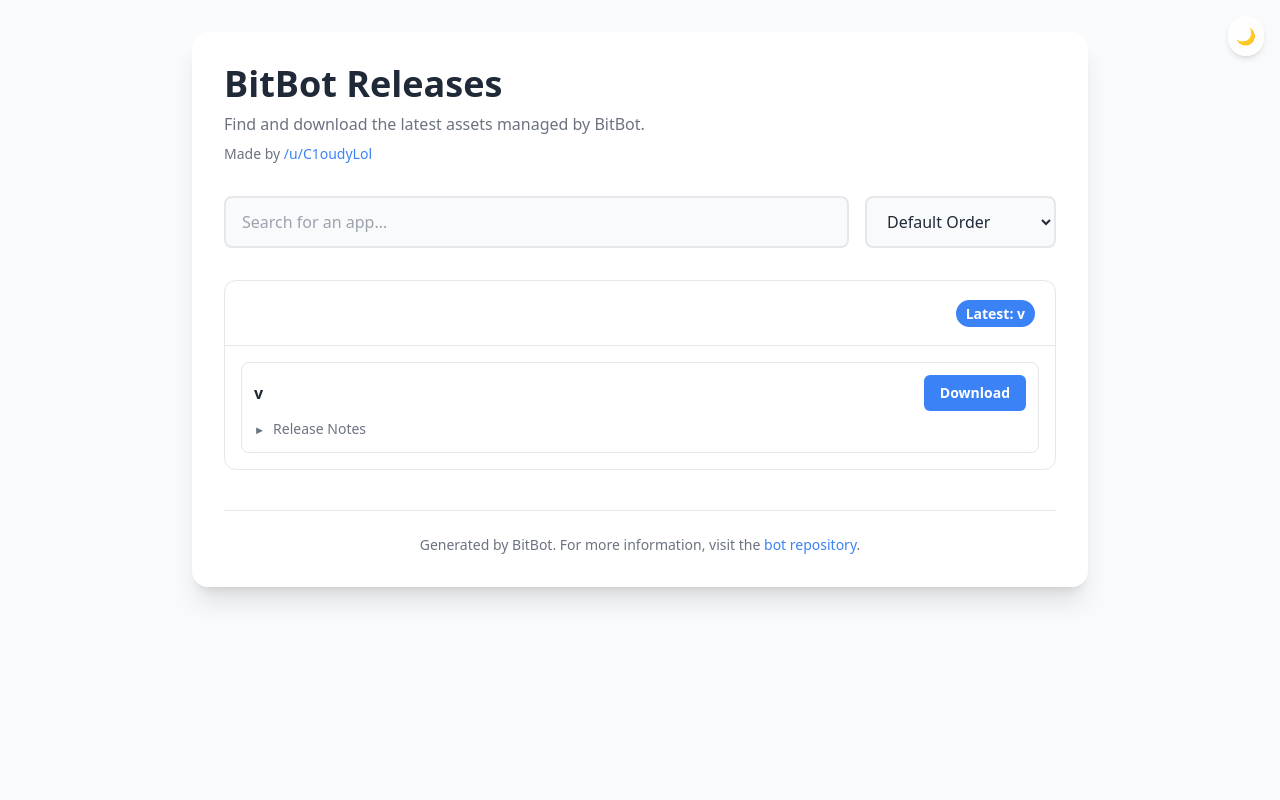
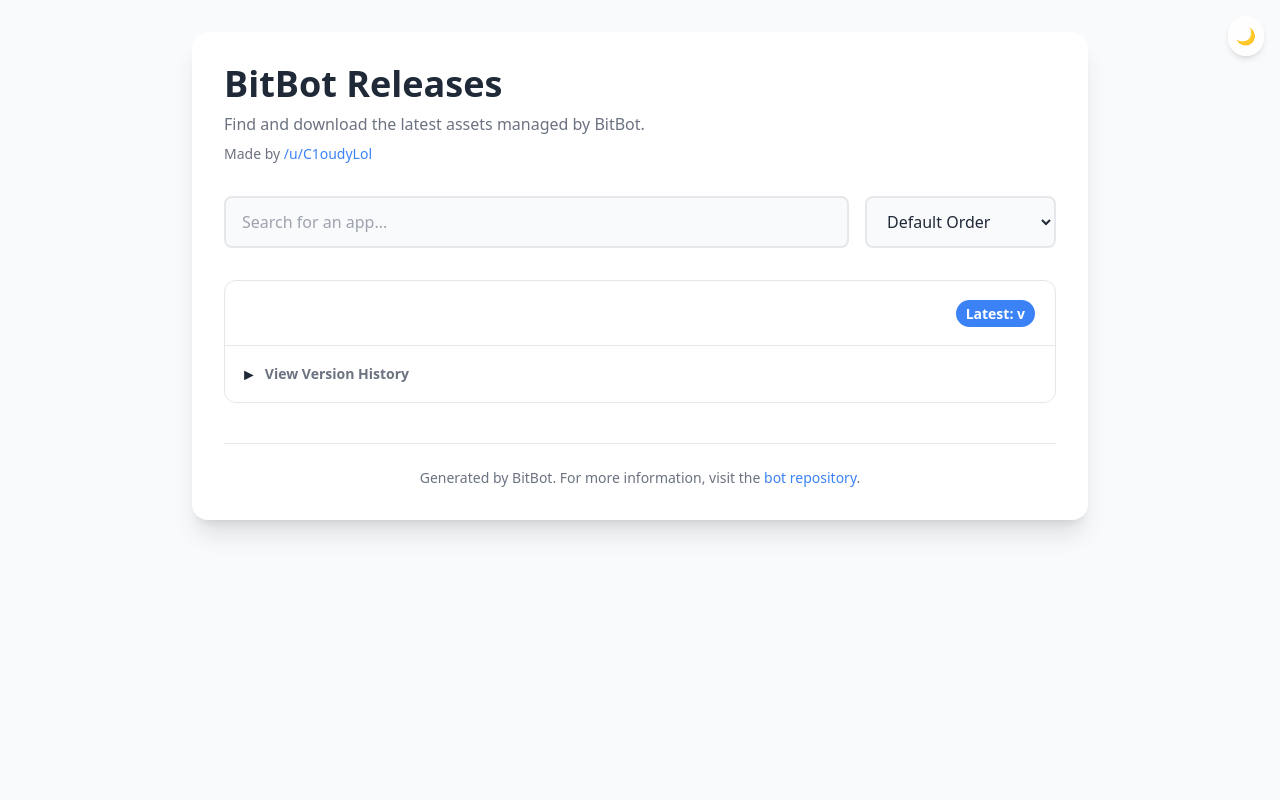
Before and after one commit to S0methingSomething/BitBot, a Python web app: template templates/default_landing_page.html in a window 1280 px wide. Run offline with Jinja, Linux system fonts and the light colour scheme; the template is opened without the code that fills it, so the values that code supplies are empty; some libraries are stand-ins or nearby versions.

Commit message:
refactor(pages): Make version history collapsible

```diff
--- a/templates/default_landing_page.html
+++ b/templates/default_landing_page.html
@@ -11,23 +11,21 @@
             --primary-hover: #2563eb;
             --bg-color: #f9fafb;
             --text-color: #1f2937;
-            --text-muted-color: #6b7280; /* gray-500 */
+            --text-muted-color: #6b7280;
             --card-bg-color: #ffffff;
             --border-color: #e5e7eb;
             --input-bg-color: #f9fafb;
             --input-focus-bg-color: #ffffff;
-            --details-bg-color: #f9fafb;
         }
 
         .dark {
             --bg-color: #000000;
             --text-color: #f3f4f6;
-            --text-muted-color: #a1a1aa; /* zinc-400 */
-            --card-bg-color: #18181b; /* zinc-900 */
-            --border-color: #27272a; /* zinc-800 */
+            --text-muted-color: #a1a1aa;
+            --card-bg-color: #18181b;
+            --border-color: #27272a;
             --input-bg-color: #27272a;
             --input-focus-bg-color: #18181b;
-            --details-bg-color: #27272a;
         }
 
         body {
@@ -44,15 +42,21 @@
             border-color: var(--primary-color) !important;
         }
 
-        details > summary { list-style: none; cursor: pointer; }
-        details > summary::-webkit-details-marker { display: none; }
-        details > summary::before {
-            content: '►';
-            margin-right: 0.5rem;
-            font-size: 0.8em;
+        /* Styling for the main history accordion */
+        details.history-details > summary {
+            list-style: none; /* Hide the default triangle */
+            cursor: pointer;
+            transition: background-color 0.2s ease-in-out;
+        }
+        details.history-details > summary::-webkit-details-marker {
+            display: none;
+        }
+        details.history-details > summary .history-arrow {
             transition: transform 0.2s ease-in-out;
         }
-        details[open] > summary::before { transform: rotate(90deg); }
+        details.history-details[open] > summary .history-arrow {
+            transform: rotate(90deg);
+        }
     </style>
 
     <script>
@@ -79,26 +83,14 @@
                 Made by <a href="https://www.reddit.com/u/C1oudyLol/" target="_blank" rel="noopener noreferrer" class="text-[var(--primary-color)] hover:underline">/u/C1oudyLol</a>
             </p>
 
-            <div id="controls-container">
             <div class="flex flex-col md:flex-row gap-4 mb-8">
-                    <div class="flex-grow">
-                        <label for="searchInput" class="sr-only">Search for an app</label>
-                        <input type="text" id="searchInput" placeholder="Search for an app..." class="search-input w-full px-4 py-3 bg-[var(--input-bg-color)] border-2 border-[var(--border-color)] rounded-lg focus:bg-[var(--input-focus-bg-color)] transition-colors duration-300">
-                    </div>
+                <div class="flex-grow"><input type="text" id="searchInput" placeholder="Search for an app..." class="search-input w-full px-4 py-3 bg-[var(--input-bg-color)] border-2 border-[var(--border-color)] rounded-lg focus:bg-[var(--input-focus-bg-color)] transition-colors duration-300"></div>
                 <div class="flex-shrink-0">
-                        <label for="sort-select" class="sr-only">Sort by</label>
                     <select id="sort-select" class="sort-select w-full md:w-auto h-full px-4 py-3 bg-[var(--input-bg-color)] border-2 border-[var(--border-color)] rounded-lg focus:bg-[var(--input-focus-bg-color)] transition-colors duration-300">
                         <option value="default">Default Order</option>
-                            <optgroup label="By Name">
-                                <option value="alpha-asc">Name (A-Z)</option>
-                                <option value="alpha-desc">Name (Z-A)</option>
-                            </optgroup>
-                            <optgroup label="By Date">
-                                <option value="date-desc">Newest Release</option>
-                                <option value="date-asc">Oldest Release</option>
-                            </optgroup>
+                        <optgroup label="By Name"><option value="alpha-asc">Name (A-Z)</option><option value="alpha-desc">Name (Z-A)</option></optgroup>
+                        <optgroup label="By Date"><option value="date-desc">Newest Release</option><option value="date-asc">Oldest Release</option></optgroup>
                     </select>
-                    </div>
                 </div>
             </div>
 
@@ -109,56 +101,40 @@
                          data-latest-release-date="{{app.releases[0].published_at}}">
 
                     <header class="p-4 md:p-5 flex justify-between items-center border-b border-[var(--border-color)]">
-                        <div>
-                            <h2 class="text-2xl font-bold">{{app.display_name}}</h2>
-                        </div>
+                        <div><h2 class="text-2xl font-bold">{{app.display_name}}</h2></div>
                         <div class="version-container text-right">
-                            <span class="font-semibold text-sm py-1 px-2.5 rounded-full bg-[var(--primary-color)] text-white">
-                                Latest: v{{app.releases[0].version}}
-                            </span>
+                            <span class="font-semibold text-sm py-1 px-2.5 rounded-full bg-[var(--primary-color)] text-white">Latest: v{{app.releases[0].version}}</span>
                         </div>
                     </header>
 
-                    <div class="p-3 md:p-4 space-y-3">
+                    <!-- This is the container for the collapsable history -->
+                    <div class="history-container p-4">
+                        <details class="history-details">
+                            <summary class="inline-flex items-center gap-2 p-2 -m-2 rounded-md hover:bg-gray-100 dark:hover:bg-gray-700">
+                                <span class="history-arrow">►</span>
+                                <span class="history-toggle-text text-sm font-semibold text-[var(--text-muted-color)]">View Version History</span>
+                            </summary>
+
+                            <div class="mt-4 space-y-3">
                                 <!-- BEGIN-RELEASE-LOOP -->
-                        <div class="release-item p-3 border border-[var(--border-color)] rounded-lg">
-                            <div class="flex justify-between items-center mb-2">
+                                <div class="release-item p-3 border border-[var(--border-color)] rounded-lg flex justify-between items-center">
                                     <div class="font-semibold">
                                         <h3>v{{release.version}}</h3>
-                                    <p class="text-xs text-[var(--text-muted-color)]" data-date="{{release.published_at}}">
-                                        <!-- Release date will be formatted by JS -->
-                                    </p>
+                                        <p class="text-xs text-[var(--text-muted-color)]" data-date="{{release.published_at}}"></p>
                                     </div>
                                     <a href="{{release.download_url}}" class="download-button flex-shrink-0 text-sm bg-[var(--primary-color)] text-white px-4 py-2 rounded-md font-bold transition-colors duration-200 hover:bg-[var(--primary-hover)]">Download</a>
                                 </div>
-
-                            <details>
-                                <summary class="text-sm font-medium text-[var(--text-muted-color)]">Release Notes</summary>
-                                <div class="mt-2 p-3 text-sm bg-[var(--details-bg-color)] rounded-md prose prose-sm max-w-none text-[var(--text-color)]">
-                                    <p>{{release.release_notes}}</p>
-                                    <a href="{{release.release_url}}" target="_blank" rel="noopener noreferrer" class="text-[var(--primary-color)] hover:underline">View on GitHub →</a>
+                                <!-- END-RELEASE-LOOP -->
                             </div>
                         </details>
                     </div>
-                        <!-- END-RELEASE-LOOP -->
-                    </div>
+
                 </section>
                 <!-- END-APP-LOOP -->
             </div>
 
-            <div id="no-results" class="hidden text-center py-12" role="status">
-                <h3 class="text-xl font-semibold">No Apps Found</h3>
-                <p class="text-[var(--text-muted-color)] mt-2">Try adjusting your search.</p>
-            </div>
-
-            <div id="no-history" class="hidden text-center py-12" role="status">
-                <h3 class="text-xl font-semibold">No Release History Found</h3>
-                <p class="text-[var(--text-muted-color)] mt-2">As soon as the bot creates its first release, it will appear here.</p>
-            </div>
-
-            <footer class="text-center mt-10 text-sm text-[var(--text-muted-color)] border-t border-[var(--border-color)] pt-6 transition-colors duration-300">
-                <p>Generated by BitBot. For more information, visit the <a href="https://github.com/{{bot_repo}}" class="text-[var(--primary-color)] hover:underline">bot repository</a>.</p>
-            </footer>
+            <div id="no-results" class="hidden text-center py-12" role="status"><h3 class="text-xl font-semibold">No Apps Found</h3><p class="text-[var(--text-muted-color)] mt-2">Try adjusting your search.</p></div>
+            <footer class="text-center mt-10 text-sm text-[var(--text-muted-color)] border-t border-[var(--border-color)] pt-6 transition-colors duration-300"><p>Generated by BitBot. For more information, visit the <a href="https://github.com/{{bot_repo}}" class="text-[var(--primary-color)] hover:underline">bot repository</a>.</p></footer>
         </div>
     </div>
 
@@ -170,29 +146,30 @@
             const sortSelect = document.getElementById('sort-select');
             const appListContainer = document.getElementById('app-list');
             const noResultsMessage = document.getElementById('no-results');
-            const noHistoryMessage = document.getElementById('no-history');
-            const controlsContainer = document.getElementById('controls-container');
 
-            // --- Master Data Store ---
+            // --- Master Data Store and Initial DOM Manipulation ---
             const appData = Array.from(appListContainer.querySelectorAll('.app-section')).map(element => {
+                const appName = element.dataset.appName;
+                let latestReleaseDate;
+                const historyContainer = element.querySelector('.history-container');
+
                 const hasReleases = element.querySelector('.release-item');
-                let latestReleaseDate = new Date(0);
 
                 if (hasReleases) {
                     const dateStr = element.dataset.latestReleaseDate;
-                    if (dateStr) {
-                        const parsedDate = new Date(dateStr);
-                        if (!isNaN(parsedDate.getTime())) {
-                            latestReleaseDate = parsedDate;
-                        }
-                    }
+                    latestReleaseDate = dateStr ? new Date(dateStr) : new Date(0);
+                    if (isNaN(latestReleaseDate.getTime())) latestReleaseDate = new Date(0);
                 } else {
                     const versionContainer = element.querySelector('.version-container');
                     if (versionContainer) {
                         versionContainer.innerHTML = `<span class="font-semibold text-xs py-1 px-2.5 rounded-full bg-gray-400 dark:bg-gray-600 text-white">No Releases</span>`;
                     }
+                    // Hide the "View History" button if there are no releases
+                    if (historyContainer) historyContainer.style.display = 'none';
+                    latestReleaseDate = new Date(0);
                 }
-                return { element, name: element.dataset.appName, latestReleaseDate };
+
+                return { element, name: appName, latestReleaseDate };
             });
 
             // --- Date Formatting Helper ---
@@ -202,13 +179,13 @@
                 return date.toLocaleDateString(undefined, { year: 'numeric', month: 'long', day: 'numeric' });
             }
 
-            // --- Core Logic ---
+            // --- Core Logic: The updateAppList function ---
             function updateAppList() {
                 const searchQuery = searchInput.value.toLowerCase();
                 const sortValue = sortSelect.value;
                 const filteredApps = appData.filter(app => app.name.toLowerCase().includes(searchQuery));
+
                 let sortedApps = [...filteredApps];
-
                 switch (sortValue) {
                     case 'alpha-asc': sortedApps.sort((a, b) => a.name.localeCompare(b.name)); break;
                     case 'alpha-desc': sortedApps.sort((a, b) => b.name.localeCompare(a.name)); break;
@@ -225,36 +202,46 @@
                 }
             }
 
-            // --- Initial Setup ---
-            function initialize() {
-                if (appData.length === 0) {
-                    controlsContainer.classList.add('hidden');
-                    appListContainer.classList.add('hidden');
-                    noHistoryMessage.classList.remove('hidden');
-                    return; // Stop further initialization
-                }
+            // --- Event Listeners and Initial Setup ---
 
-                document.querySelectorAll('[data-date]').forEach(el => {
-                    el.textContent = formatReleaseDate(el.dataset.date);
-                });
+            // Format dates
+            document.querySelectorAll('[data-date]').forEach(el => el.textContent = formatReleaseDate(el.dataset.date));
 
+            // Theme logic
             const syncThemeButton = () => {
                 const isDark = document.documentElement.classList.contains('dark');
                 themeToggleButton.textContent = isDark ? '☀️' : '🌙';
             };
             themeToggleButton.addEventListener('click', () => {
+                const isCurrentlyDark = document.documentElement.classList.contains('dark');
+                localStorage.setItem('theme', isCurrentlyDark ? 'light' : 'dark');
                 document.documentElement.classList.toggle('dark');
-                    localStorage.setItem('theme', document.documentElement.classList.contains('dark') ? 'dark' : 'light');
                 syncThemeButton();
             });
             syncThemeButton();
 
+            // History toggle text change
+            appListContainer.addEventListener('click', (event) => {
+                const summary = event.target.closest('summary');
+                if (!summary) return;
+
+                const details = summary.parentElement;
+                const toggleText = summary.querySelector('.history-toggle-text');
+
+                // Use a tiny timeout to allow the 'open' attribute to be updated by the browser first
+                setTimeout(() => {
+                    if (details.open) {
+                        toggleText.textContent = 'Hide Version History';
+                    } else {
+                        toggleText.textContent = 'View Version History';
+                    }
+                }, 0);
+            });
+
             searchInput.addEventListener('input', updateAppList);
             sortSelect.addEventListener('change', updateAppList);
+
             updateAppList();
-            }
-
-            initialize();
         });
     </script>
 </body>
```
Lines whose indentation alone changed are shown as unchanged.
